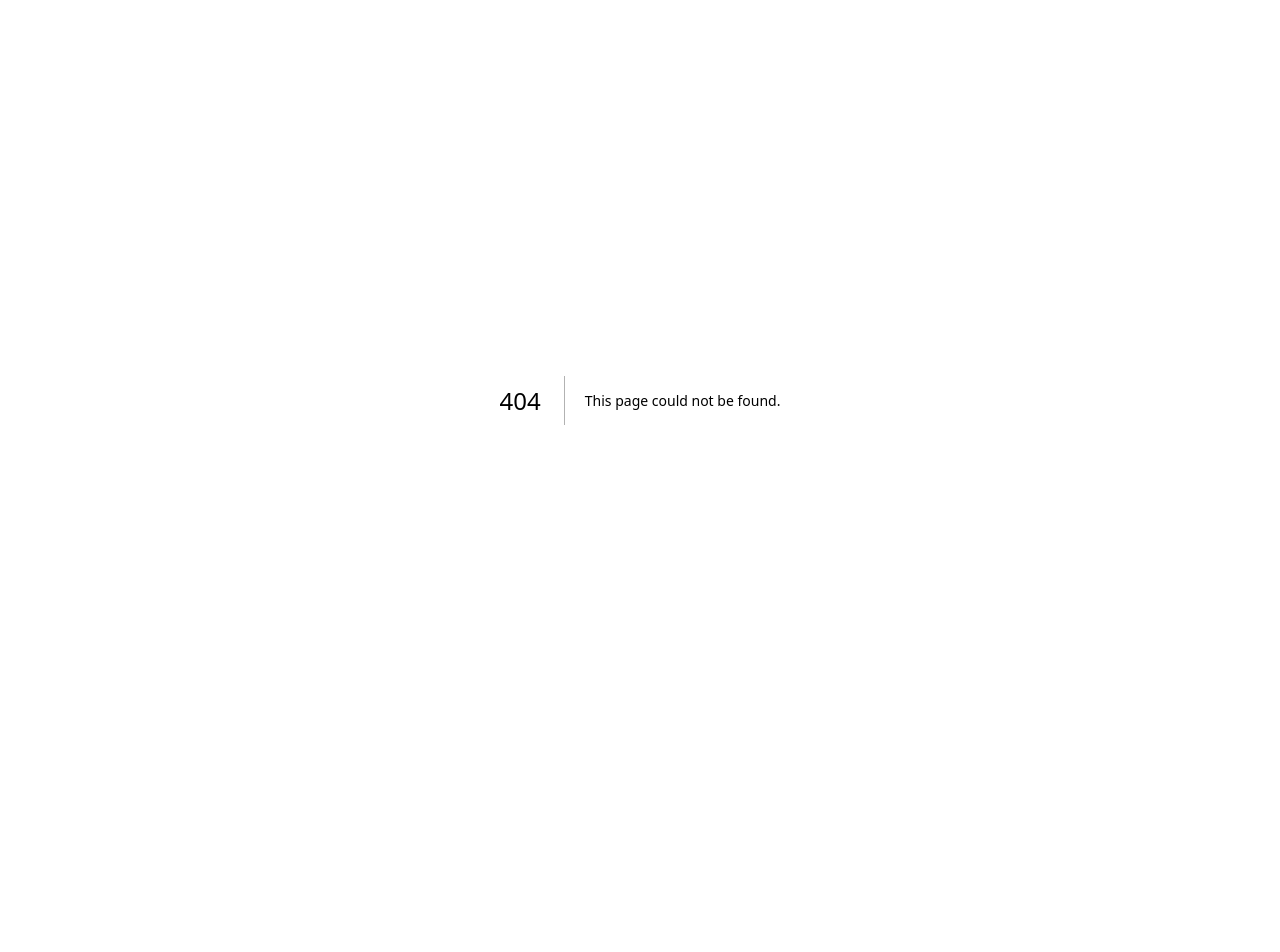
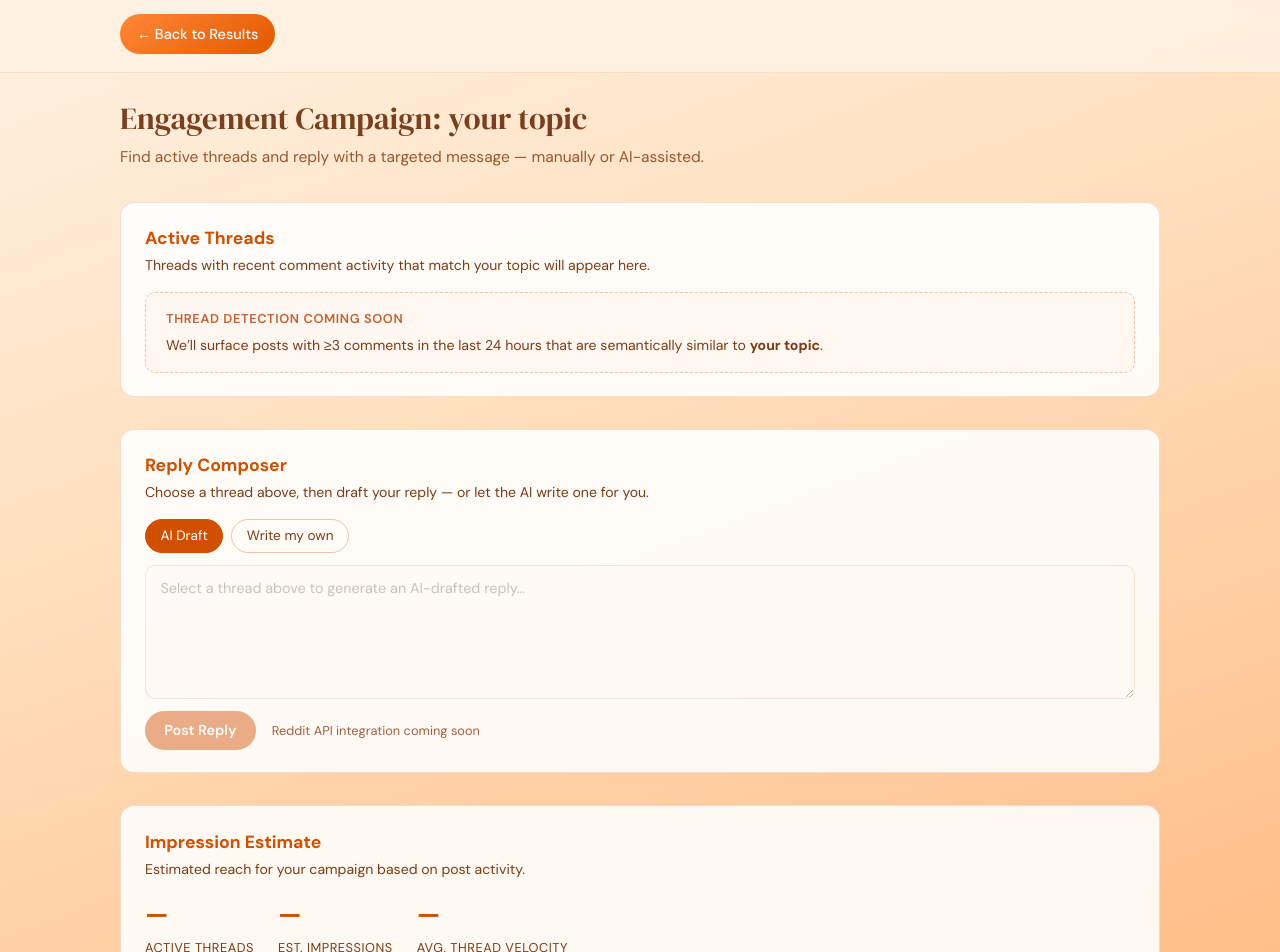
Before and after one commit to georgelevins/Nybblers, a Next.js app in the folder frontend/: page /engage in a window 1280 px wide. Before the commit this address had no page. Shown: the top 952 px of the page. Before the commit the page ends 800 px from the top, so only its background shows below. Built offline with nearby package versions, Linux system fonts and the light colour scheme.

Commit message:
Rebase with main from paid-engagement

```diff
--- a/frontend/app/components/results/ResultsWorkspace.tsx
+++ b/frontend/app/components/results/ResultsWorkspace.tsx
@@ -252,6 +252,23 @@ export default function ResultsWorkspace({
           </Link>
         </div>
 
+        {(() => {
+          const postIds = (topMatches.length > 0 ? topMatches : FALLBACK_MATCHES)
+            .filter((m) => m.kind === "post")
+            .map((m) => m.id);
+          const engageHref = `/engage?q=${encodeURIComponent(query)}${postIds.length ? `&ids=${postIds.join(",")}` : ""}`;
+          return (
+            <div className={styles.engageCta}>
+              <p className={styles.engageCtaText}>
+                Some of these posts may still be active.{" "}
+                <a href={engageHref} className={styles.engageLink}>
+                  Run an engagement campaign →
+                </a>
+              </p>
+            </div>
+          );
+        })()}
+
         <div className={styles.resultsPanelsViewport}>
           <div className={styles.resultsPanelsGrid}>
             <article
--- /dev/null
+++ b/frontend/app/engage/page.tsx
@@ -0,0 +1,105 @@
+import Link from "next/link";
+import styles from "../redditdemand.module.css";
+
+type SearchParamsInput = Record<string, string | string[] | undefined>;
+
+function firstParam(value: string | string[] | undefined): string {
+  if (Array.isArray(value)) return value[0] ?? "";
+  return value ?? "";
+}
+
+export default async function EngagePage({
+  searchParams,
+}: {
+  searchParams: Promise<SearchParamsInput>;
+}) {
+  const params = await searchParams;
+  const query = firstParam(params.q).trim() || "your topic";
+
+  return (
+    <main className={styles.page}>
+      <header className={styles.topBar}>
+        <div className={styles.topBarInner}>
+          <Link href={`/results?q=${encodeURIComponent(query)}&screen=trend`} className={styles.topHomeButton}>
+            ← Back to Results
+          </Link>
+        </div>
+      </header>
+
+      <section className={`${styles.shell} ${styles.section}`}>
+        <h1 className={styles.resultsHeading}>Engagement Campaign: {query}</h1>
+        <p className={styles.engagePageSub}>
+          Find active threads and reply with a targeted message — manually or AI-assisted.
+        </p>
+
+        {/* Active Threads */}
+        <div className={styles.engageBlock}>
+          <h2 className={styles.engageBlockTitle}>Active Threads</h2>
+          <p className={styles.engageBlockSub}>
+            Threads with recent comment activity that match your topic will appear here.
+          </p>
+          <div className={styles.engagePlaceholderCard}>
+            <span className={styles.engagePlaceholderLabel}>Thread detection coming soon</span>
+            <p className={styles.engagePlaceholderText}>
+              We&rsquo;ll surface posts with ≥3 comments in the last 24 hours that are semantically
+              similar to <strong>{query}</strong>.
+            </p>
+          </div>
+        </div>
+
+        {/* Reply Composer */}
+        <div className={styles.engageBlock}>
+          <h2 className={styles.engageBlockTitle}>Reply Composer</h2>
+          <p className={styles.engageBlockSub}>
+            Choose a thread above, then draft your reply — or let the AI write one for you.
+          </p>
+
+          <div className={styles.engageComposer}>
+            <div className={styles.engageComposerTabs}>
+              <span className={`${styles.engageComposerTab} ${styles.engageComposerTabActive}`}>
+                AI Draft
+              </span>
+              <span className={styles.engageComposerTab}>Write my own</span>
+            </div>
+            <textarea
+              className={styles.engageTextarea}
+              rows={5}
+              placeholder="Select a thread above to generate an AI-drafted reply..."
+              disabled
+            />
+            <div className={styles.engageComposerActions}>
+              <button className={styles.engagePostButton} disabled>
+                Post Reply
+              </button>
+              <span className={styles.engagePostNote}>
+                Reddit API integration coming soon
+              </span>
+            </div>
+          </div>
+        </div>
+
+        {/* Impression Estimate */}
+        <div className={styles.engageBlock}>
+          <h2 className={styles.engageBlockTitle}>Impression Estimate</h2>
+          <p className={styles.engageBlockSub}>
+            Estimated reach for your campaign based on post activity.
+          </p>
+          <div className={styles.engageStatRow}>
+            <div className={styles.engageStat}>
+              <span className={styles.engageStatValue}>—</span>
+              <span className={styles.engageStatLabel}>Active threads</span>
+            </div>
+            <div className={styles.engageStat}>
+              <span className={styles.engageStatValue}>—</span>
+              <span className={styles.engageStatLabel}>Est. impressions</span>
+            </div>
+            <div className={styles.engageStat}>
+              <span className={styles.engageStatValue}>—</span>
+              <span className={styles.engageStatLabel}>Avg. thread velocity</span>
+            </div>
+          </div>
+        </div>
+      </section>
+    </main>
+  );
+}
--- a/frontend/app/redditdemand.module.css
+++ b/frontend/app/redditdemand.module.css
@@ -1801,3 +1801,176 @@
     font-size: 0.78rem;
   }
 }
+
+/* ── Engagement Campaign CTA ─────────────────────────────────────────────── */
+
+.engageCta {
+  margin-top: 1.5rem;
+  padding-top: 1rem;
+  border-top: 1px solid rgba(209, 98, 36, 0.15);
+  text-align: center;
+}
+
+.engageCtaText {
+  margin: 0;
+  color: #a06040;
+  font-size: 0.84rem;
+}
+
+.engageLink {
+  color: #d04f00;
+  text-decoration: none;
+  font-weight: 500;
+}
+
+.engageLink:hover {
+  text-decoration: underline;
+}
+
+/* ── Engagement Campaign Page ────────────────────────────────────────────── */
+
+.engagePageSub {
+  margin: 0.3rem 0 2rem;
+  color: #995730;
+  font-size: 0.97rem;
+}
+
+.engageBlock {
+  margin-top: 2rem;
+  padding: 1.4rem 1.5rem;
+  background: rgba(255, 255, 255, 0.88);
+  border: 1.5px solid rgba(209, 98, 36, 0.2);
+  border-radius: 14px;
+}
+
+.engageBlockTitle {
+  font-size: 1.1rem;
+  font-weight: 700;
+  color: #d04f00;
+  margin: 0 0 0.25rem;
+}
+
+.engageBlockSub {
+  margin: 0 0 1rem;
+  color: #7a3c18;
+  font-size: 0.88rem;
+}
+
+.engagePlaceholderCard {
+  padding: 1rem 1.25rem;
+  background: #fff7f0;
+  border: 1px dashed rgba(209, 98, 36, 0.35);
+  border-radius: 10px;
+}
+
+.engagePlaceholderLabel {
+  display: block;
+  font-size: 0.8rem;
+  font-weight: 600;
+  text-transform: uppercase;
+  letter-spacing: 0.05em;
+  color: #c46030;
+  margin-bottom: 0.4rem;
+}
+
+.engagePlaceholderText {
+  margin: 0;
+  color: #7a3c18;
+  font-size: 0.88rem;
+}
+
+.engageComposer {
+  display: flex;
+  flex-direction: column;
+  gap: 0.75rem;
+}
+
+.engageComposerTabs {
+  display: flex;
+  gap: 0.5rem;
+}
+
+.engageComposerTab {
+  padding: 0.35rem 0.9rem;
+  border-radius: 999px;
+  border: 1px solid rgba(209, 98, 36, 0.35);
+  font-size: 0.85rem;
+  color: #7a3c18;
+  cursor: pointer;
+}
+
+.engageComposerTabActive {
+  background: #d04f00;
+  color: #fff;
+  border-color: #d04f00;
+}
+
+.engageTextarea {
+  width: 100%;
+  padding: 0.75rem 0.9rem;
+  border: 1.5px solid rgba(209, 98, 36, 0.3);
+  border-radius: 10px;
+  font-family: inherit;
+  font-size: 0.9rem;
+  color: #2b170e;
+  background: #fffaf7;
+  resize: vertical;
+  box-sizing: border-box;
+}
+
+.engageTextarea:disabled {
+  opacity: 0.5;
+  cursor: not-allowed;
+}
+
+.engageComposerActions {
+  display: flex;
+  align-items: center;
+  gap: 1rem;
+}
+
+.engagePostButton {
+  background: #d04f00;
+  color: #fff;
+  border: none;
+  border-radius: 999px;
+  padding: 0.55rem 1.2rem;
+  font-weight: 600;
+  font-size: 0.9rem;
+  cursor: pointer;
+}
+
+.engagePostButton:disabled {
+  opacity: 0.45;
+  cursor: not-allowed;
+}
+
+.engagePostNote {
+  font-size: 0.8rem;
+  color: #a06040;
+}
+
+.engageStatRow {
+  display: flex;
+  gap: 1.5rem;
+  flex-wrap: wrap;
+}
+
+.engageStat {
+  display: flex;
+  flex-direction: column;
+  gap: 0.2rem;
+}
+
+.engageStatValue {
+  font-size: 1.6rem;
+  font-weight: 700;
+  color: #d04f00;
+}
+
+.engageStatLabel {
+  font-size: 0.8rem;
+  color: #7a3c18;
+  text-transform: uppercase;
+  letter-spacing: 0.04em;
+}
```
